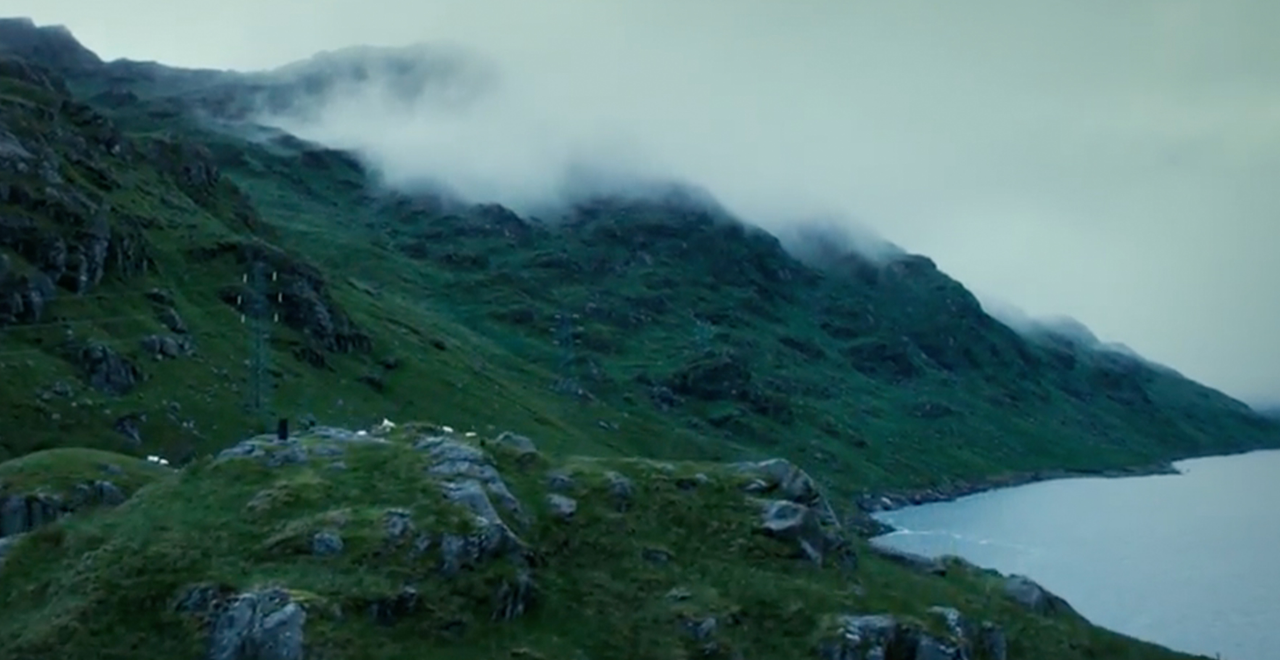
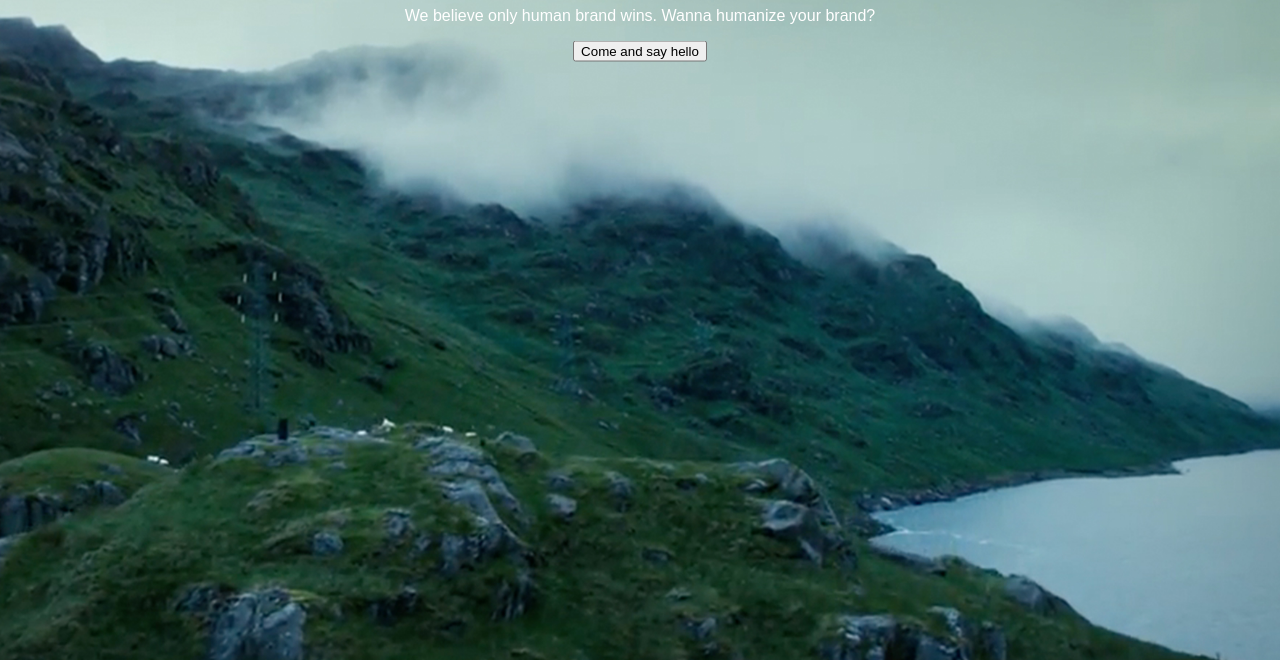
Before and after one commit to olaftarlowski/RwdTestBMB, a plain HTML site: page index.html in a window 1280 px wide. Shown: the part 140-800 px from the top of the page. Drawn offline with Linux system fonts and the light colour scheme.

Commit message:
banner's elements added

```diff
--- a/index.html
+++ b/index.html
@@ -32,8 +32,14 @@
 
         <div class="mainBanner">
             <img src="assets/rwd-background-jpg.jpg" alt="image of landscape near lake">
+            <div class="bannerContainer">
+                <h1>We're BMB. Ad man with genuine respect for everyday humans.</h1>
+                <p>We believe only human brand wins. Wanna humanize your brand?</p>
+                <button>Come and say hello</button>
+            </div>
         </div>
     </header>
+
 
     <script src="javascript/main.js"></script>
 </body>
--- a/style/navbar/style.scss
+++ b/style/navbar/style.scss
@@ -1,5 +1,7 @@
 body {
     .mainNavbar {
+        // position: relative;
+        // top: 0;
         display: flex;
         justify-content: space-around;
         align-items: center;
--- a/style/sectionHeader/style.scss
+++ b/style/sectionHeader/style.scss
@@ -4,10 +4,29 @@
     width: 100%;
     box-sizing: border-box;
 
+    position: relative;
+    text-align: center;
+  color: white;
 
     img {
         max-width: initial;
         max-height: calc(100vh - 67px);
         margin-bottom: -4px;
     }
+    .bannerContainer {
+        // position: relative;
+        top: 0;
+        // background-color: yellow;
+        width: 100%;
+        height: 100%;
+        position: absolute;
+  top: 50%;
+  left: 50%;
+  transform: translate(-50%, -50%);
+    }
 }
+.test {
+    background-color: blue;
+    width: 100px;
+    height: 100px;
+}
```
Also changed, not shown: style/sectionHeader/style.css, 2 other files. Lines whose indentation alone changed are shown as unchanged.
